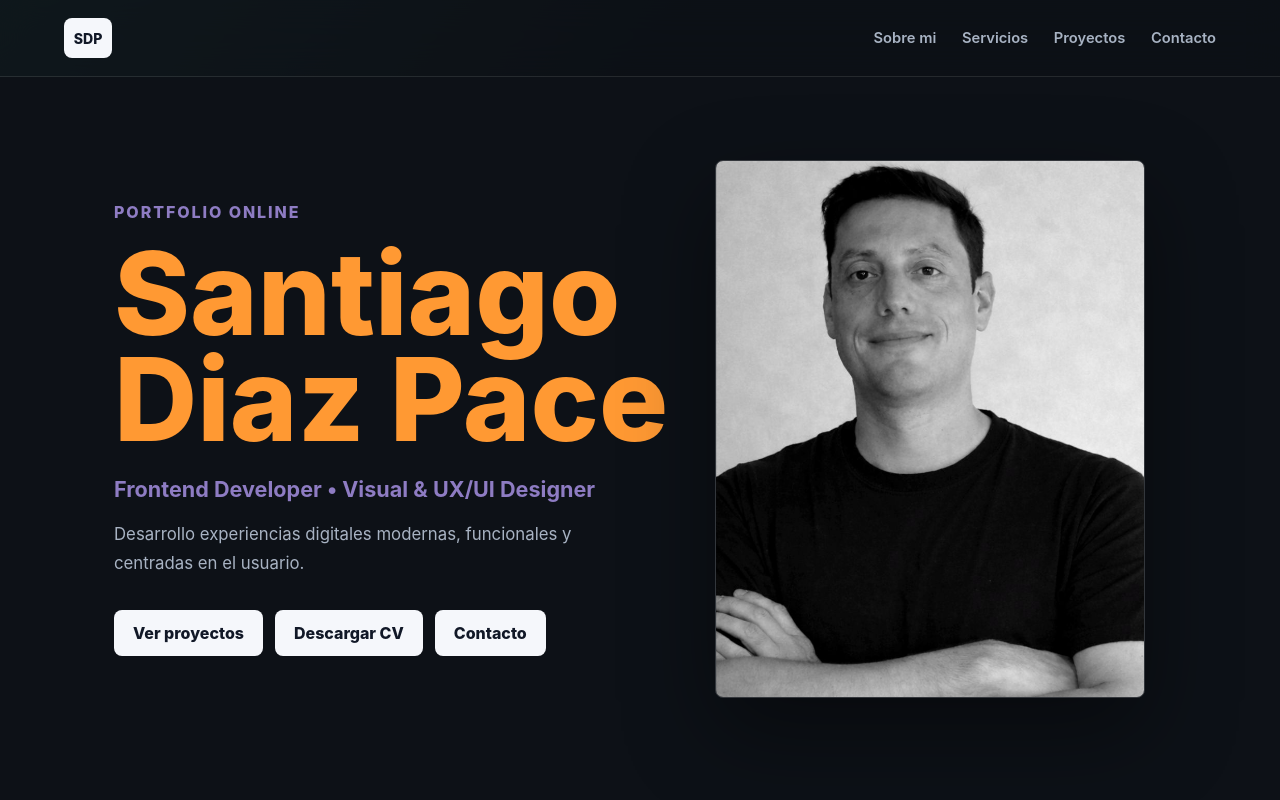
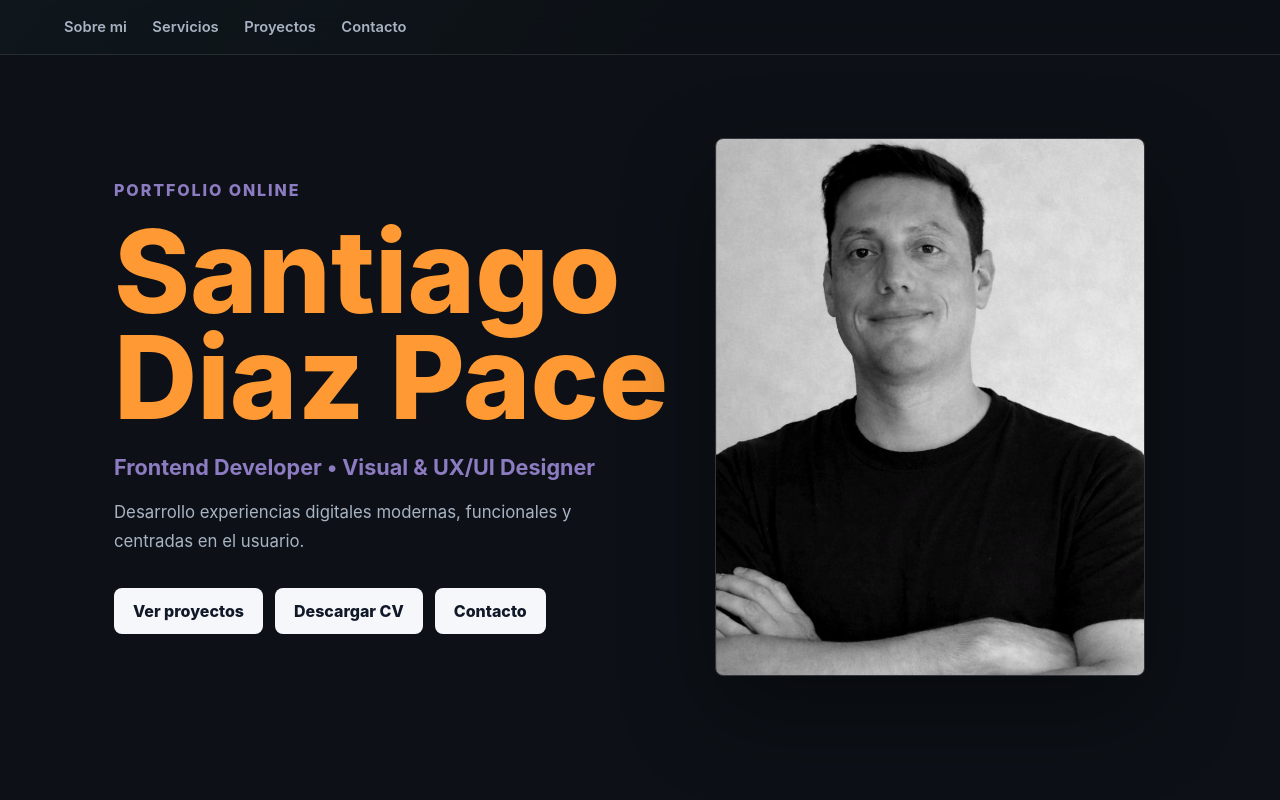
Before and after one commit to santiagodiazpace/portfolio, an Angular app in the folder santiago-web/: page / in a window 1280 px wide. Shown: the top 800 px of the page. Built offline with nearby package versions, Linux system fonts and the light colour scheme.

Commit message:
Más cambios estéticos

```diff
--- a/santiago-web/src/app/app.component.css
+++ b/santiago-web/src/app/app.component.css
@@ -55,26 +55,13 @@ main {
   border-bottom: 1px solid var(--line);
   display: flex;
   gap: 24px;
-  justify-content: space-between;
+  justify-content: flex-start;
   left: 0;
   padding: 18px clamp(20px, 5vw, 72px);
   position: sticky;
   right: 0;
   top: 0;
   z-index: 10;
-}
-
-.brand {
-  align-items: center;
-  background: var(--text);
-  border-radius: 8px;
-  color: var(--ink);
-  display: inline-flex;
-  font-size: 0.88rem;
-  font-weight: 800;
-  height: 40px;
-  justify-content: center;
-  width: 48px;
 }
 
 .nav {
--- a/santiago-web/src/app/app.component.html
+++ b/santiago-web/src/app/app.component.html
@@ -1,5 +1,4 @@
 <header class="site-header">
-  <a class="brand" href="#hero" aria-label="Ir al inicio">SDP</a>
   <nav class="nav" aria-label="Navegacion principal">
     <a href="#sobre-mi">Sobre mi</a>
     <a href="#servicios">Servicios</a>
```
